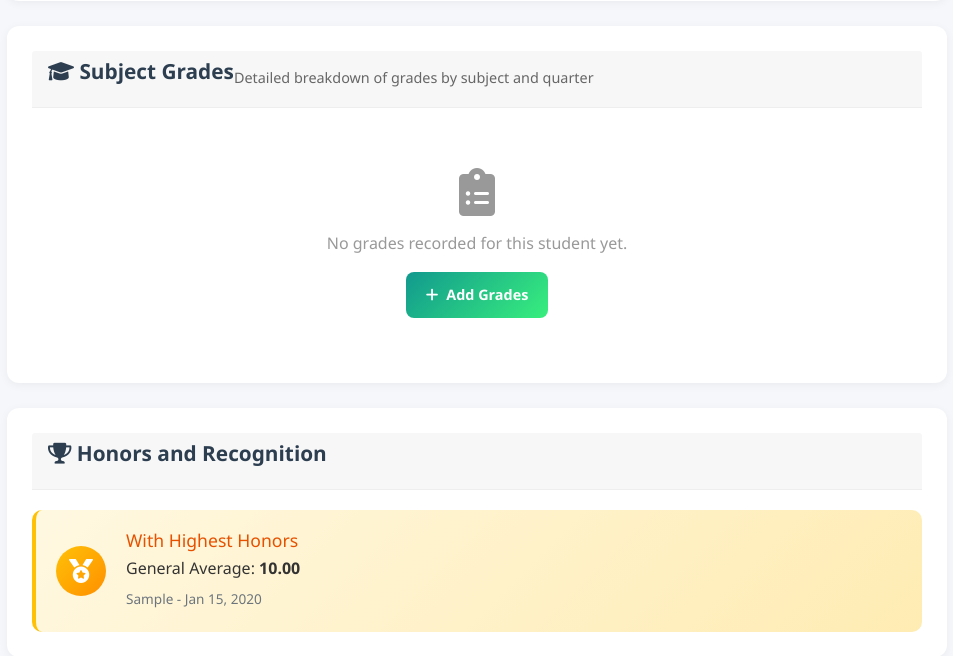
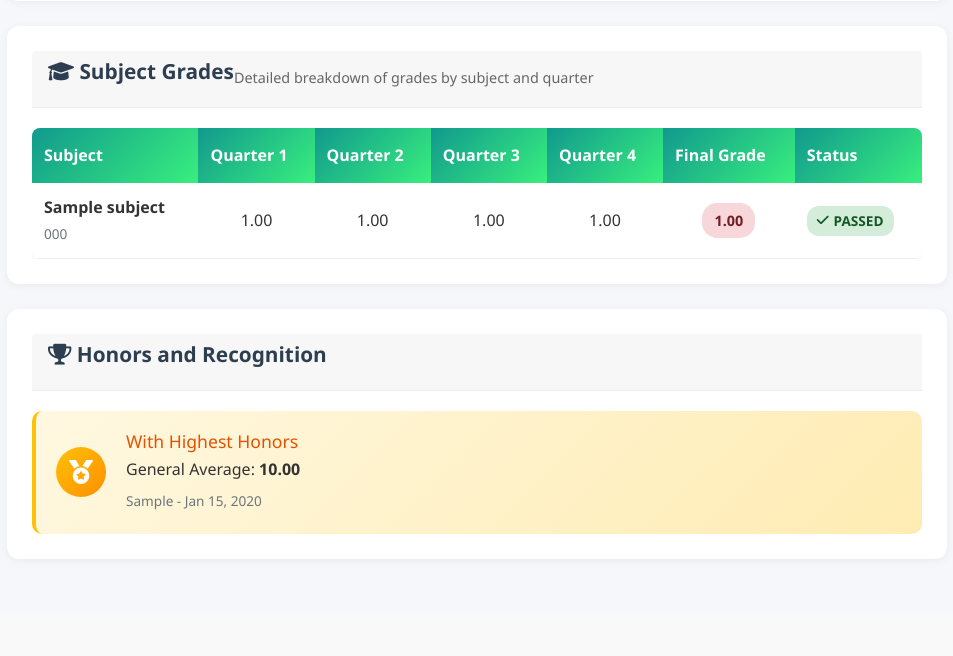
Before and after one commit to LeeDev428/binhs_grading-system_attendance-monitoring, a PHP site: page /binhs_grading-system_attendance-monitoring/view_student_detail.php?id=1 in a window 1280 px wide. Shown: the part 1032-1688 px from the top of the page, without its empty margins (303-1256 px from the left). After the commit the page ends 1566 px from the top, so only its background shows below. Run offline with PHP 8.4, Linux system fonts and the light colour scheme; the visitor is signed in with stand-in values (Sample User, id 1); tables that the repository leaves empty hold one stand-in row (values such as "Sample post").

Commit message:
Update view_student_detail.php

```diff
--- a/view_student_detail.php
+++ b/view_student_detail.php
@@ -40,39 +40,16 @@
         redirect('view_grades.php');
     }
 
-    // Get grades separated by semester
-    // First semester grades
+    // Get detailed grades
     $stmt = $pdo->prepare("
-        SELECT sg.*, sub.subject_name, sub.subject_code, sub.subject_type, sub.is_first_sem, sub.is_second_sem
-        FROM student_grades sg
-        JOIN subjects sub ON sg.subject_id = sub.id
-        WHERE sg.student_id = ? AND sub.is_first_sem = 1
-        ORDER BY sub.subject_type, sub.subject_name
-    ");
-    $stmt->execute([$student_id]);
-    $first_sem_grades = $stmt->fetchAll();
-
-    // Second semester grades
-    $stmt = $pdo->prepare("
-        SELECT sg.*, sub.subject_name, sub.subject_code, sub.subject_type, sub.is_first_sem, sub.is_second_sem
-        FROM student_grades sg
-        JOIN subjects sub ON sg.subject_id = sub.id
-        WHERE sg.student_id = ? AND sub.is_second_sem = 1
-        ORDER BY sub.subject_type, sub.subject_name
-    ");
-    $stmt->execute([$student_id]);
-    $second_sem_grades = $stmt->fetchAll();
-
-    // All grades for compatibility
-    $stmt = $pdo->prepare("
-        SELECT sg.*, sub.subject_name, sub.subject_code, sub.subject_type
+        SELECT sg.*, sub.subject_name, sub.subject_code
         FROM student_grades sg
         JOIN subjects sub ON sg.subject_id = sub.id
         WHERE sg.student_id = ?
         ORDER BY sub.subject_name
     ");
     $stmt->execute([$student_id]);
-    $all_grades = $stmt->fetchAll();
+    $grades = $stmt->fetchAll();
 
     // Get honors
     $stmt = $pdo->prepare("
```
